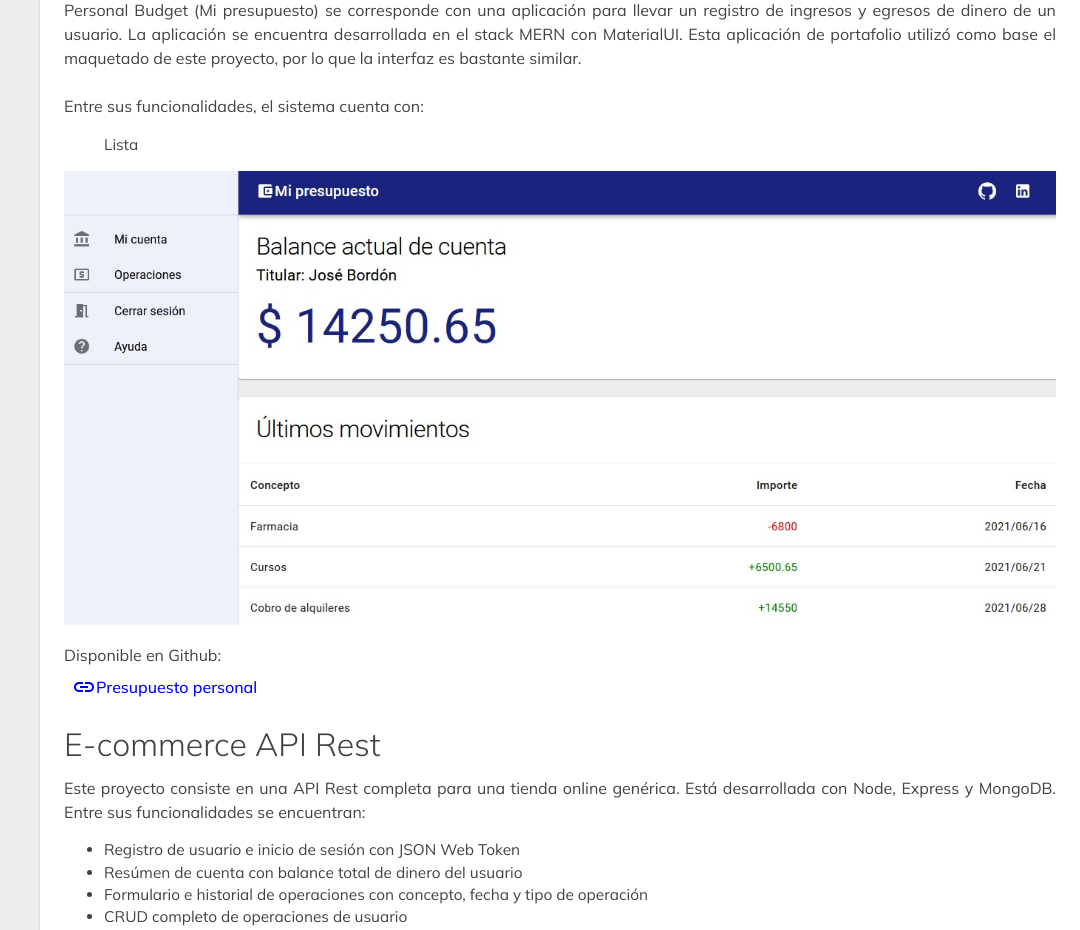
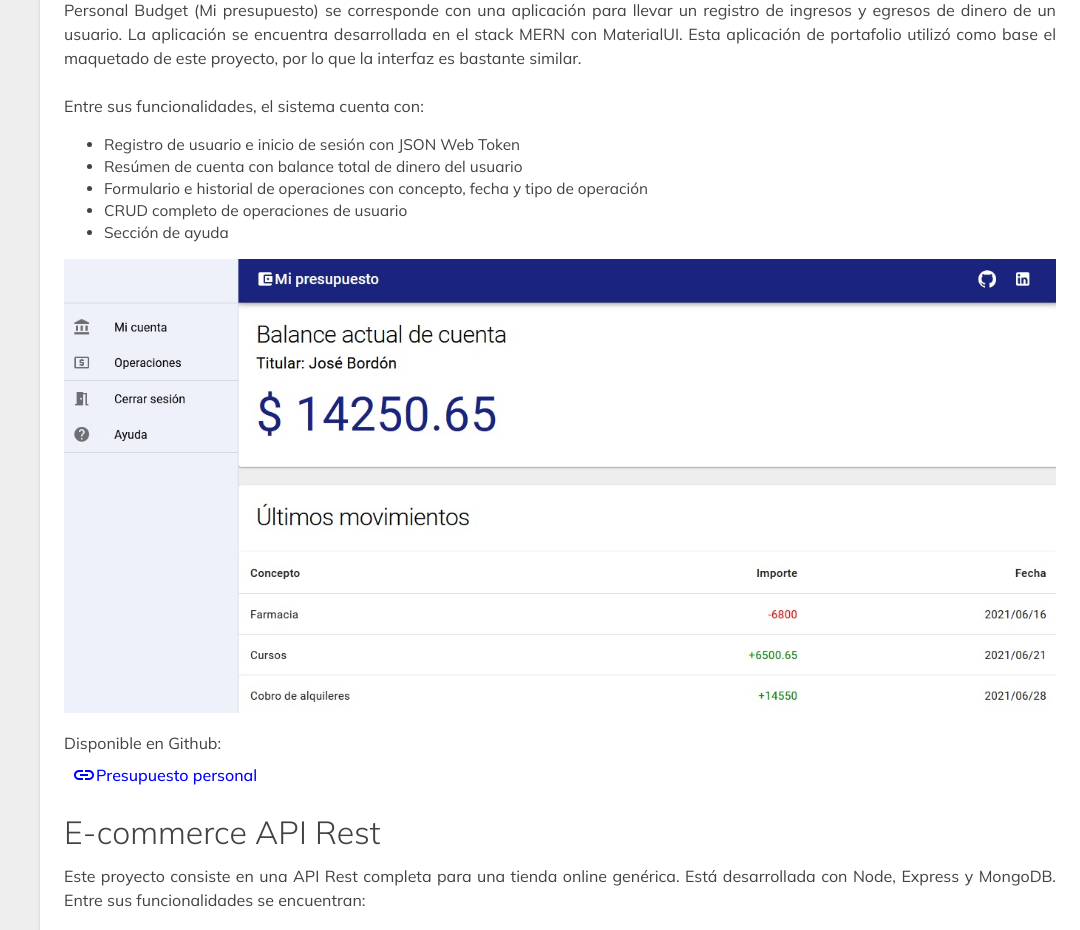
Before and after one commit to josebordon94/portfolio, a React (Create React App) app: page /#/projects in a window 1280 px wide. Shown: the part 2640-3570 px from the top of the page, without its empty margins (200-1280 px from the left). Built offline with nearby package versions, Linux system fonts and the light colour scheme.

Commit message:
Fixed translation bugs

```diff
--- a/src/pages/Projects.js
+++ b/src/pages/Projects.js
@@ -317,7 +317,7 @@ const Projects = () => {
         <ul className={classes.list}>
           <FormattedMessage
             id="projects.budget-list"
-            defaultMessage="Lista"
+            defaultMessage="<li>Registro de usuario e inicio de sesión con JSON Web Token</li><li>Resúmen de cuenta con balance total de dinero del usuario</li>  <li> Formulario e historial de operaciones con concepto, fecha y tipo de operación</li> <li>CRUD completo de operaciones de usuario</li>    <li>Sección de ayuda</li>"
             values={{
               li: (word) => <li>{word}</li>,
             }}
```
